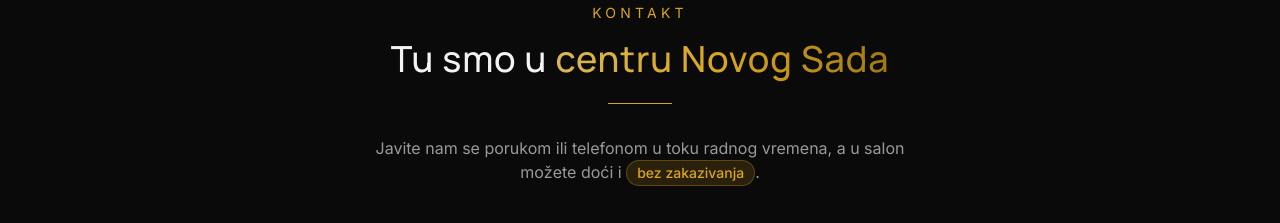
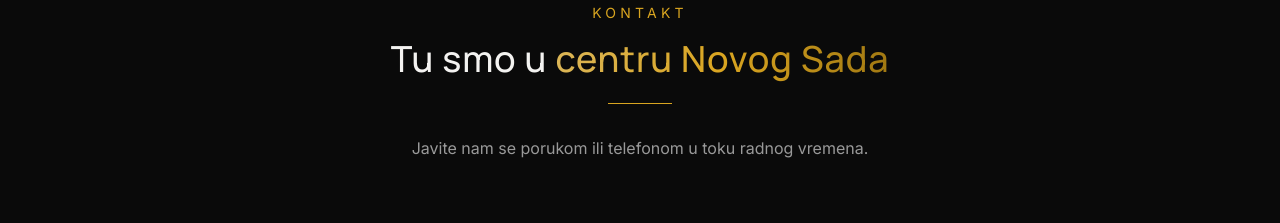
Before and after one commit to bcrnic/modni-frizer-vojkan, a React (Vite) app: page / in a window 1280 px wide. Shown: the part 7880-8103 px from the top of the page. Built offline with nearby package versions, Linux system fonts and the light colour scheme.

Commit message:
Contact: drop the leftover "bez zakazivanja" badge from the intro

```diff
--- a/src/components/Contact.tsx
+++ b/src/components/Contact.tsx
@@ -43,11 +43,7 @@ const Contact = ({ onBookingOpen }: ContactProps) => {
             </h2>
             <div className="decorative-line mb-8" />
             <p className="text-muted-foreground max-w-xl mx-auto mb-6">
-              Javite nam se porukom ili telefonom u toku radnog vremena, a u salon možete doći i{" "}
-              <span className="inline-flex items-center rounded-full bg-primary/15 border border-primary/30 px-2.5 py-0.5 text-sm text-primary font-medium">
-                bez zakazivanja
-              </span>
-              .
+              Javite nam se porukom ili telefonom u toku radnog vremena.
             </p>
             {ONLINE_BOOKING_ENABLED && (
               <button
```
